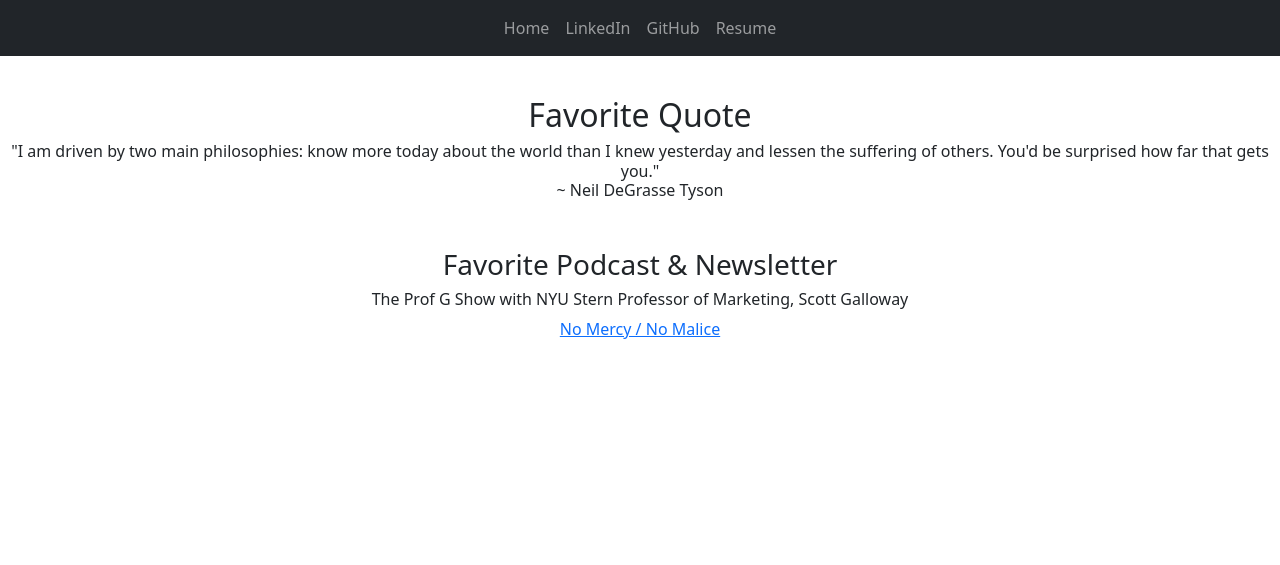
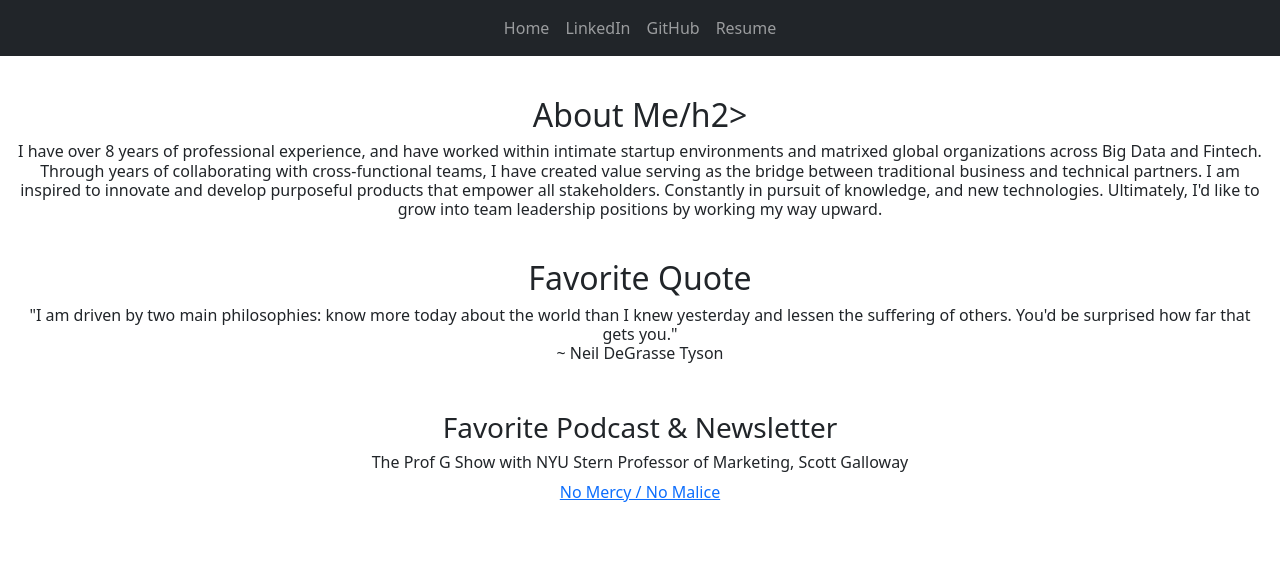
Before and after one commit to caufieldpeterj/caufieldpeterj.github.io, a plain HTML site: page about.html in a window 1280 px wide. Drawn offline with nearby package versions, Linux system fonts and the light colour scheme.

Commit message:
tweaking about me

```diff
--- a/about.html
+++ b/about.html
@@ -18,6 +18,14 @@
             <li class="nav-item"><a class="nav-link" target="_blank" href="https://docs.google.com/document/d/1bIG65enK8d0qcrLA_2wLK8SvtS3_KsyJdUU6KdnUx64/edit?usp=sharing">Resume</a></li>
         </ul>
     </nav>
+    <div class="jumbotron jumbotron-fluid text-center" style="margin-top:30px; padding: 10px;">
+        <h2>About Me/h2>
+        <h6>I have over 8 years of professional experience, and have worked within intimate startup environments and matrixed global organizations across Big Data and Fintech.
+
+        Through years of collaborating with cross-functional teams, I have created value serving as the bridge between traditional business and technical partners.
+
+        I am inspired to innovate and develop purposeful products that empower all stakeholders. Constantly in pursuit of knowledge, and new technologies. Ultimately, I'd like to grow into team leadership positions by working my way upward.
+        </h6>
 
     <div class="jumbotron jumbotron-fluid text-center" style="margin-top:30px; padding: 10px;">
         <h2>Favorite Quote</h2>
```
